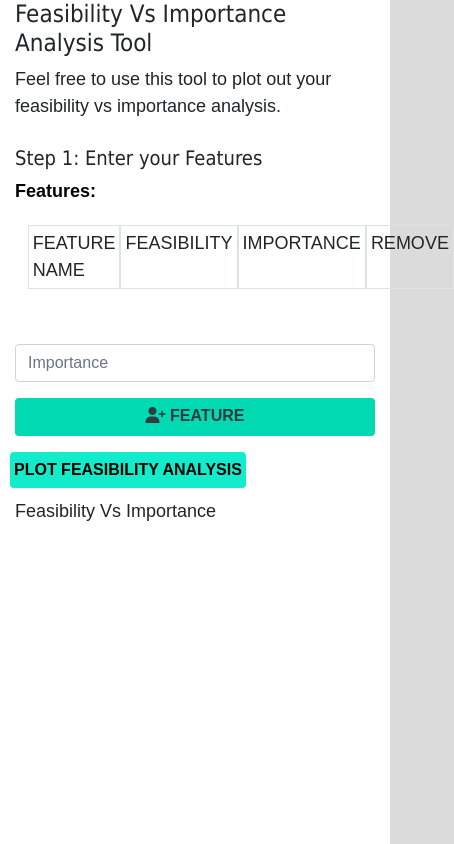
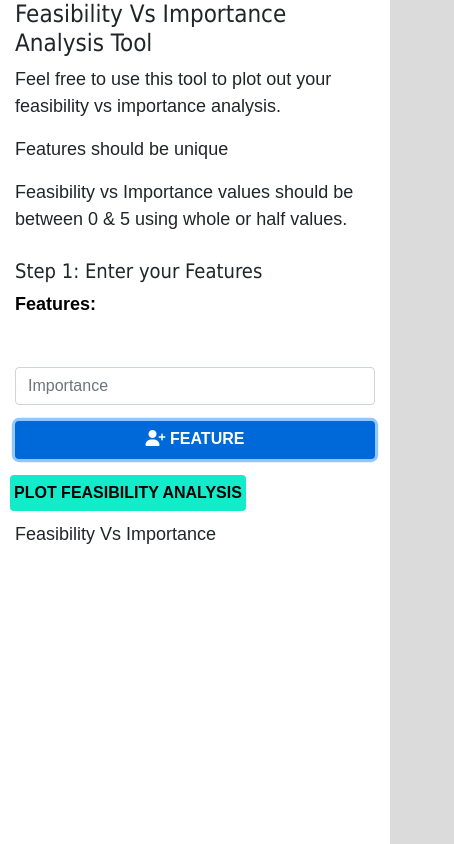
Before and after one commit to maliahavlicek/FeasiblityVsImportance, a plain HTML site: page index.html in a window 390 px wide. Both pictures are taken after a click on the link "FEATURE". Shown: the whole page, 454 px wide, since content can reach past the window. Drawn offline with nearby package versions, Linux system fonts and the light colour scheme.

Commit message:
add error handling

```diff
--- a/assets/js/script.js
+++ b/assets/js/script.js
@@ -14,7 +14,7 @@
 function get_features() {
     // hidden input containing features that is sent to plot
     const list = document.getElementById('id-features-list');
-    let list_value = ""
+    let list_value;
     try {
         if (list.value !== null && list.value !== "") {
             list_value = JSON.parse(list.value);
@@ -33,19 +33,29 @@ function feature_list() {
     let list = get_features();
     // features html output container
     const feature_block = document.getElementById('features-html');
-    feature_block.innerHTML = '';
+    if (list.length > 0) {
+        feature_block.innerHTML = `
+                    <div class="border p-1 text-upper">Feature Name</div>
+                    <div class="border p-1 text-upper">Feasibility</div>
+                    <div class="border p-1 text-upper">Importance</div>
+                    <div class="border p-1 text-upper">Remove</div>
+                     `;
         for (let i in list) {
 
             let item = `
                      <div class="border p-1" id="feature-row-${list[i].slug}">${list[i].feature_name}</div>
-                     <div class="border p-1">${list[i].feasibility}</div>
-                     <div class="border p-1">${list[i].importance}</div>
-                     <div class="border p-1">
-                      <a onclick="remove('${list[i].slug}');" class="btn freature-remove">X</a>
+                     <div class="border p-1 text-center">${list[i].feasibility}</div>
+                     <div class="border p-1 text-center">${list[i].importance}</div>
+                     <div class="border p-1 text-center">
+                      <a tabindex=0" onclick="remove('${list[i].slug}');" class="btn freature-remove">X</a>
                      </div>
                 `;
             feature_block.innerHTML += item;
         }
+    } else {
+        feature_block.innerHTML = '';
+    }
+
 
 }
 
@@ -72,18 +82,63 @@ function add_feature() {
     if (list.length < max_features) {
 
         //pull email from input
-        const feature_name = document.getElementById('feature-name').value;
+        const feature_name = document.getElementById('feature-name').value.trim();
         const slug = feature_name.toLowerCase().replace(/[^a-zA-Z0-9 ]/g, '').replace(/[ ]/g, '-');
 
         //make sure it's valid first
-        if (slug.length > 0) {
+
         // Check that slug is not already in list
         const slugInList = objectPropInArray(list, 'slug', slug);
-
-            // add it to the list if it's not in there already
-            if (!slugInList) {
         const feasibility = document.getElementById('feasibility').value;
         const importance = document.getElementById('importance').value;
+        let has_error = false;
+        if (parseFloat(feasibility) < 0 || parseFloat(feasibility) > 5) {
+            has_error = true;
+            document.getElementById('feasibility').focus();
+            document.getElementById('feasibility').classList.add('is-invalid');
+            document.getElementById('error-feasibility').classList.add('invalid-feedback');
+            document.getElementById('error-feasibility').innerHTML = 'Values between 0 and 5.';
+        } else {
+            document.getElementById('feasibility').classList.remove('is-invalid');
+            document.getElementById('error-feasibility').classList.remove('invalid-feedback');
+            document.getElementById('error-feasibility').innerHTML = '';
+        }
+        if (parseFloat(importance) < 0 || parseFloat(importance) > 5) {
+            has_error = true;
+            document.getElementById('importance').focus();
+            document.getElementById('importance').classList.add('is-invalid');
+            document.getElementById('error-importance').classList.add('invalid-feedback');
+            document.getElementById('error-importance').innerHTML = 'Values between 0 and 5 please.';
+        } else {
+            document.getElementById('importance').classList.remove('is-invalid');
+            document.getElementById('error-importance').classList.remove('invalid-feedback');
+            document.getElementById('error-importance').innerHTML = '';
+        }
+        if (slugInList || feature_name.replaceAll(' ', '').length === 0) {
+            has_error = true;
+            //feature's slug already in list
+            document.getElementById('feature-name').focus();
+            document.getElementById('feature-name').classList.add('is-invalid');
+            document.getElementById('error-feature-name').classList.add('invalid-feedback');
+            if (feature_name.replaceAll(' ', '').length === 0) {
+                document.getElementById('error-feature-name').innerHTML = 'Feature Name cannot be just spaces.';
+            } else {
+                document.getElementById('error-feature-name').innerHTML = '<strong>Entry already in list.</strong>Note: Special characters are stripped off for uniqueness check';
+            }
+        } else {
+            document.getElementById('feature-name').classList.remove('is-invalid');
+            document.getElementById('error-feature-name').classList.remove('invalid-feedback');
+            document.getElementById('error-feature-name').innerHTML = '';
+
+        }
+
+        // add it to the list if no errors
+        if (!has_error) {
+
+            //clear out entry forms
+            document.getElementById('feature-name').value = '';
+            document.getElementById('feasibility').value = '';
+            document.getElementById('importance').value = '';
 
             //stuff result into list
             list.push({
@@ -94,20 +149,11 @@ function add_feature() {
             });
             // set CreateChallengeFrom members value
             document.getElementById('id-features-list').value = JSON.stringify(list);
-                //clear out entry forms
-                document.getElementById('feature-name').value = '';
-                document.getElementById('feasibility').value = '';
-                document.getElementById('importance').value = '';
+
             // update list displayed on page
             feature_list();
-            } else {
-                //email already in list
-                document.getElementById('feature-name').focus();
-                document.getElementById('feature-name').classList.add('is-invalid');
-                document.getElementById('error-feature-name').classList.add('invalid-feedback');
-                document.getElementById('error-feature-name').innerHTML = '<strong>You already have this feature in the list.</strong>Note: numbers and special characters are stripped off for uniqueness check';
         }
-        }
+
     }
     // see if messaging needs to be shown
     max_feature_messaging();
--- a/index.html
+++ b/index.html
@@ -18,6 +18,8 @@
         <div class="col-12">
             <h1>Feasibility Vs Importance Analysis Tool</h1>
             <p>Feel free to use this tool to plot out your feasibility vs importance analysis.</p>
+            <p>Features should be unique</p>
+            <p>Feasibility vs Importance values should be between 0 & 5 using whole or half values.</p>
         </div>
     </div>
     <form class="feature-entry" action="javascript:plot();">
@@ -30,13 +32,6 @@
         <div class="form-row">
             <input type="hidden" id="id-features-list" value="">
             <div class="form-group col-md-12 mb-0"><label>Features</label>
-
-                <div class="feature-summary-table text-upper">
-                    <div class="border p-1">Feature Name</div>
-                    <div class="border p-1">Feasibility</div>
-                    <div class="border p-1">Importance</div>
-                    <div class="border p-1">Remove</div>
-                </div>
                 <div id="features-html" class="feature-summary-table">
                 </div>
             </div>
@@ -51,29 +46,37 @@
             </div>
             <div class="form-group feature-entry col-md-6 mb-0 d-none d-md-block">
                 <div class="form-group">
-                    <div class=""><input class="form-control" id="feature-name" type="text" aria-label="feature-name"
-                                         maxlength="250" placeholder="Feature Name"></div>
+                    <div class="">
+                        <input class="form-control" id="feature-name" type="text" aria-label="feature-name"
+                               maxlength="250" placeholder="Feature Name">
+                        <div id="error-feature-name"></div>
+                    </div>
                 </div>
             </div>
             <div class="form-group feature-entry col-md-2 mb-0 d-none d-md-block">
                 <div class="form-group">
-                    <div class=""><input class="form-control" id="feasibility" type="text"
-                                         pattern="/^(5|[0-4](\.[05])?)$/"
-                                         aria-label="feasibility" maxlength="3" placeholder="Feasibility"></div>
-                </div>
-            </div>
-            <div class="form-group feature-entry col-md-2 mb-0">
-                <div class="form-group">
-                    <div class=""><input class="form-control member importance" id="importance" type="text"
-                                         pattern="^/^(5|[0-4](\.[05])?)$/"
-                                         aria-label="importance" maxlength="3" placeholder="Importance">
-                        <span id="error_importance"></span></div>
+                    <div class="">
+                        <input class="form-control" id="feasibility" type="text"
+                               pattern="/^(5|[0-4](\.[05])?)$/"
+                               aria-label="feasibility" maxlength="3" placeholder="Feasibility">
+                        <div id="error-feasibility"></div>
+                    </div>
                 </div>
             </div>
             <div class="form-group feature-entry col-md-2 mb-0">
                 <div class="form-group">
                     <div class="">
-                        <a onclick="add_feature();" id="add-feature" class="form-control btn btn-primary">
+                        <input class="form-control member importance" id="importance" type="text"
+                               pattern="^/^(5|[0-4](\.[05])?)$/"
+                               aria-label="importance" maxlength="3" placeholder="Importance">
+                        <div id="error-importance"></div>
+                    </div>
+                </div>
+            </div>
+            <div class="form-group feature-entry col-md-2 mb-0">
+                <div class="form-group">
+                    <div class="">
+                        <a tabindex=0" onclick="add_feature();" id="add-feature" class="form-control btn btn-primary">
                             <i class="fas fa-user-plus" aria-hidden="true"></i> Feature
                         </a>
                     </div>
```
Lines whose indentation alone changed are shown as unchanged.
